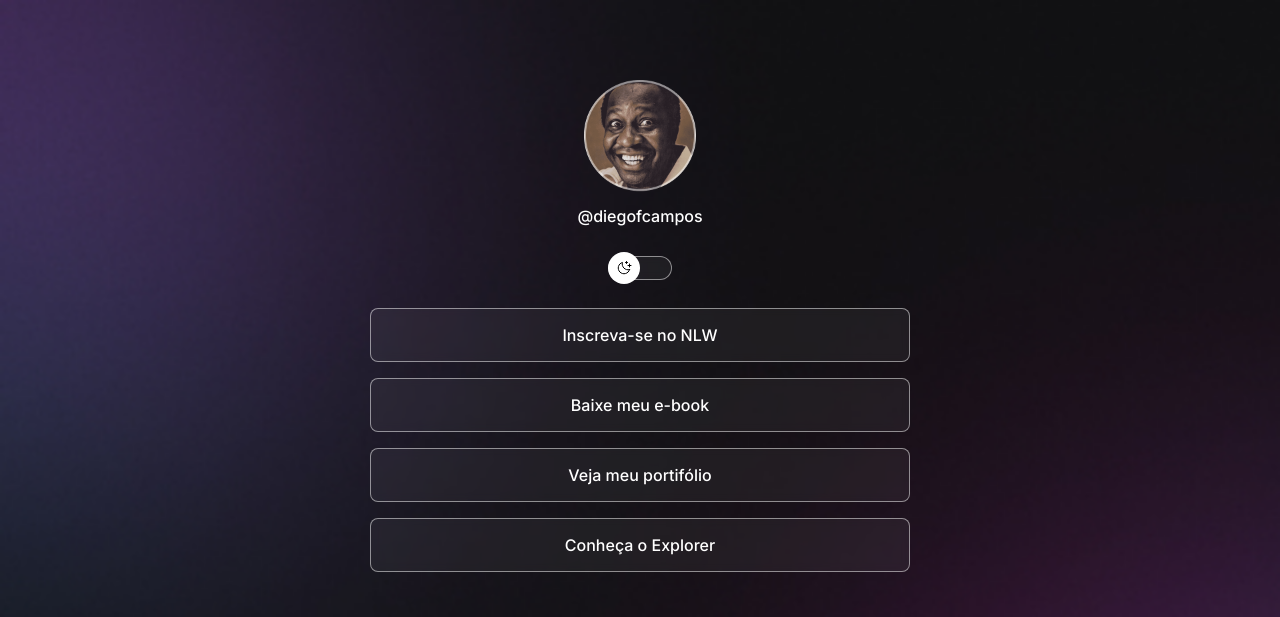
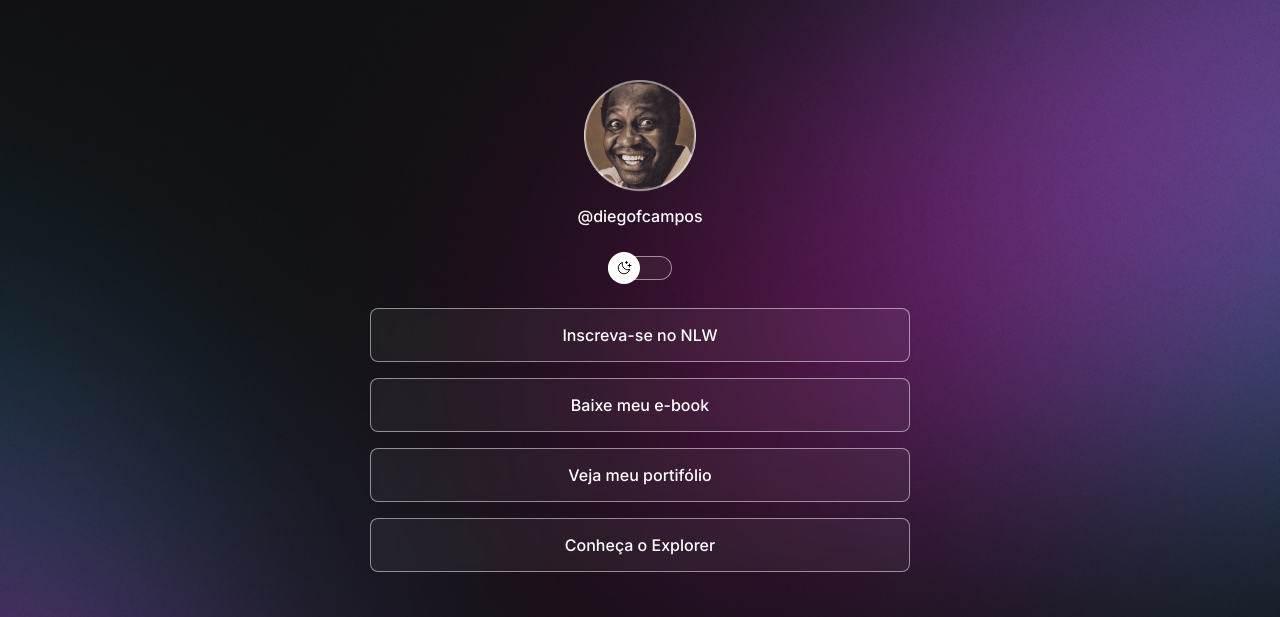
Before and after one commit to diegooCampos/rocketseat-projects, a plain HTML site: page index.html in a window 1280 px wide. Shown: the top 617 px of the page. Drawn offline with nearby package versions, Linux system fonts and the light colour scheme.

Commit message:
change background based on media queries

```diff
--- a/style.css
+++ b/style.css
@@ -33,6 +33,7 @@ body {
 
   /* background: color image repeat position/size - brackground é chamado de shorthand(atalho)*/
   background: var(--bg-url) no-repeat top center/cover;
+  height: 100vh;
 }
 
 body * {
@@ -170,3 +171,14 @@ footer {
   text-align: center;
   font-size: 14px;
 }
+
+/* so funciona com o meta name=viewport no html */
+@media (min-width: 700px) {
+  :root {
+    --bg-url: url(./assets/bg-desktop.jpg);
+  }
+
+  .light {
+    --bg-url: url(./assets/bg-desktop-light.jpg);
+  }
+}
```
